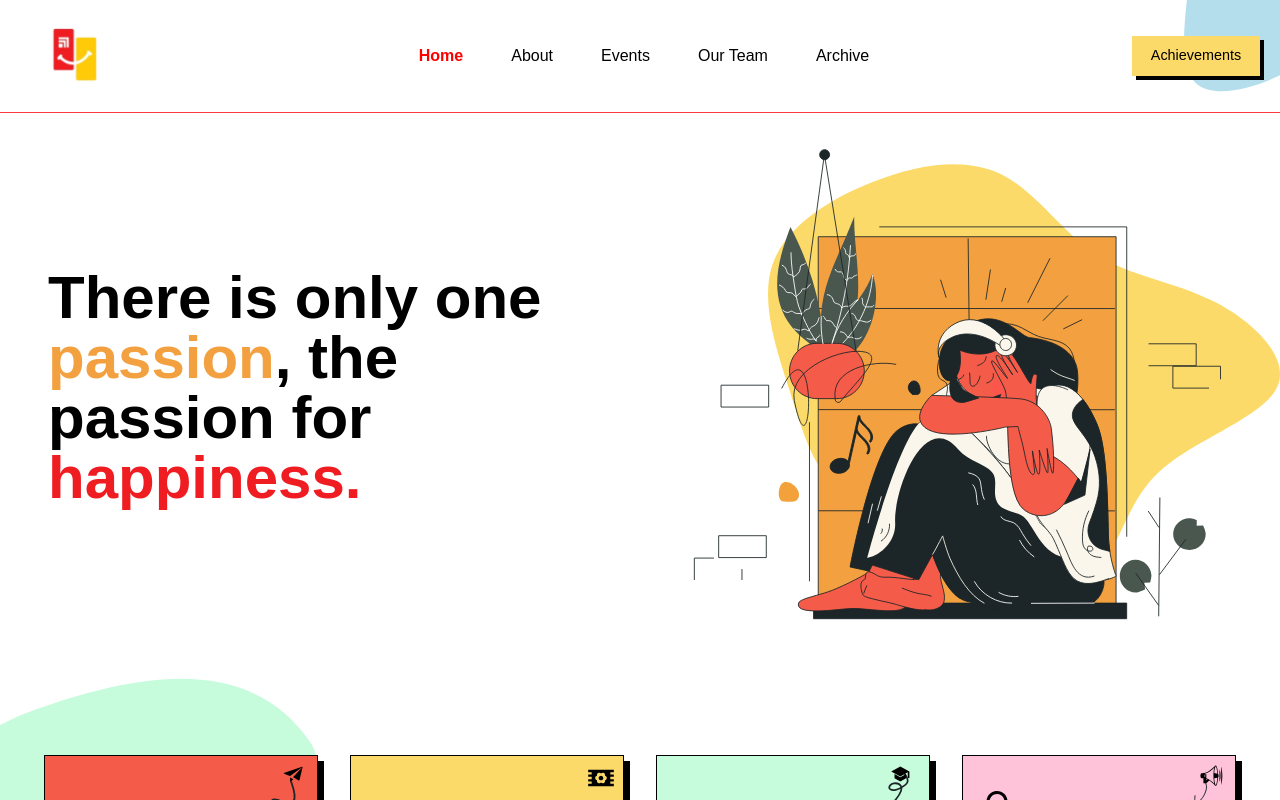
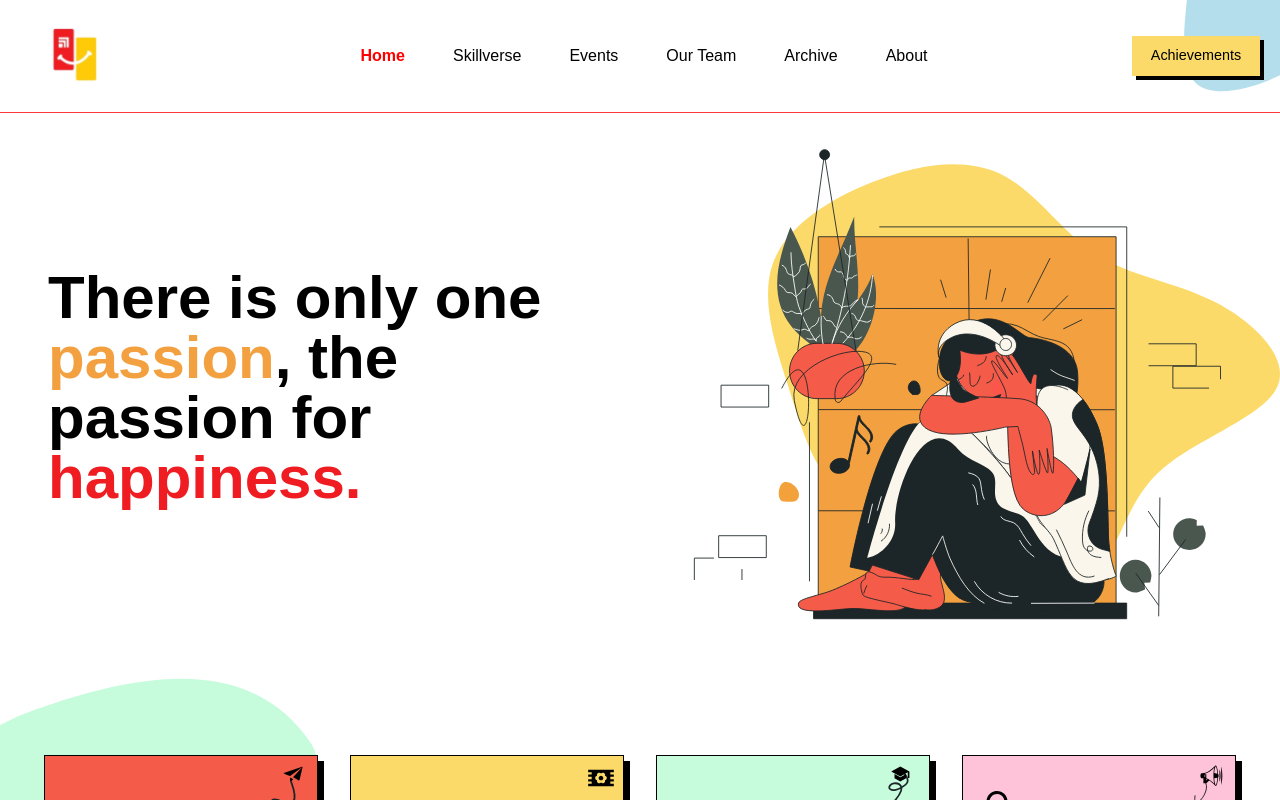
Before and after one commit to vishnubansal001/Happiness-center, a React (Create React App) app: page / in a window 1280 px wide. Shown: the top 800 px of the page. Built offline with nearby package versions, Linux system fonts and the light colour scheme; no server answers; the database is empty; a web font is replaced by a local one; what tailwindcss-debug-screens would draw is missing.

Commit message:
update:added a new page link to the na bar

```diff
--- a/src/component/Header.js
+++ b/src/component/Header.js
@@ -67,7 +67,7 @@ export default function Header() {
                 </div>
               </NavLink>
               <NavLink
-                to="/about"
+                to="/skillverse"
                 style={({ isActive }) => ({
                   color: isActive ? "red" : "black",
                   fontWeight: isActive ? "bold" : "normal",
@@ -76,7 +76,7 @@ export default function Header() {
               >
                 {" "}
                 <div className="flex item-center justify-center cursor-pointer">
-                  About
+                  Skillverse
                 </div>
               </NavLink>
               {/* <NavLink
@@ -126,6 +126,19 @@ export default function Header() {
               >
                 <div className="flex item-center justify-center cursor-pointer">
                   Archive
+                </div>
+              </NavLink>
+              <NavLink
+                to="/about"
+                style={({ isActive }) => ({
+                  color: isActive ? "red" : "black",
+                  fontWeight: isActive ? "bold" : "normal",
+                  transition: "all 0.5s ease-in-out",
+                })}
+              >
+                {" "}
+                <div className="flex item-center justify-center cursor-pointer">
+                  About
                 </div>
               </NavLink>
               <NavLink
@@ -212,7 +225,7 @@ export default function Header() {
                 >
                   {" "}
                   <div className="flex item-center justify-center cursor-pointer">
-                    About
+                    Skillverse
                   </div>
                 </NavLink>
                 {/* <NavLink
@@ -265,6 +278,19 @@ export default function Header() {
                   </div>
                 </NavLink>
                 <NavLink
+                  to="/about"
+                  style={({ isActive }) => ({
+                    color: isActive ? "red" : "black",
+                    fontWeight: isActive ? "bold" : "normal",
+                    transition: "all 0.5s ease-in-out",
+                  })}
+                >
+                  {" "}
+                  <div className="flex item-center justify-center cursor-pointer">
+                    About
+                  </div>
+                </NavLink>
+                <NavLink
                   to="/admin"
                   className={loggedIn ? " flex" : " hidden"}
                   style={({ isActive }) => ({
```
